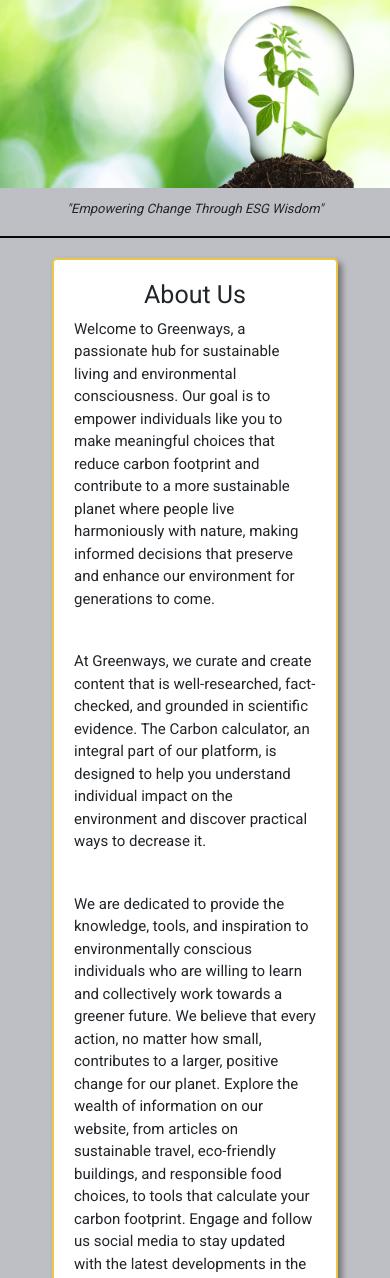
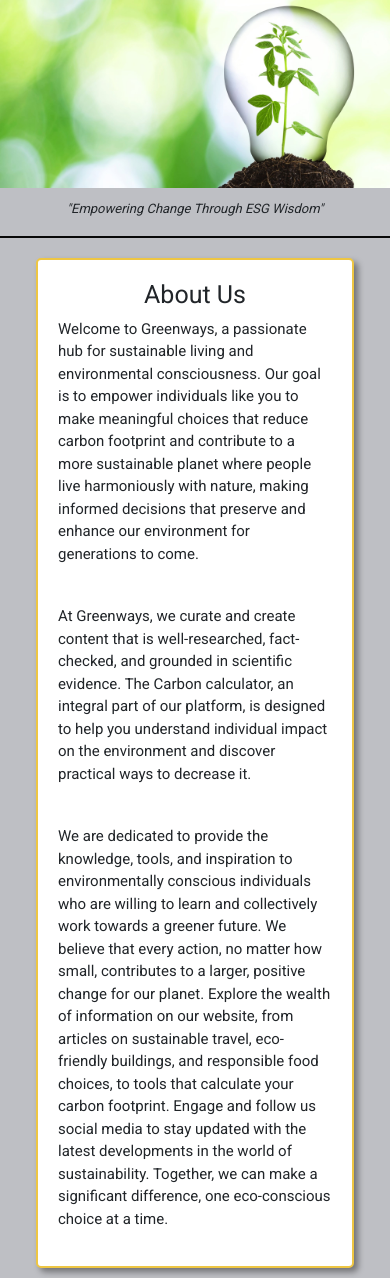
Before and after one commit to The-Carbon-Crushers/greenways, a Django app: page / in a window 390 px wide. Shown: the part 152-1430 px from the top of the page. Run offline with Django 3.2, Linux system fonts and the light colour scheme; some libraries are stand-ins or nearby versions.

Commit message:
Fix home container margin

```diff
--- a/static/css/style.css
+++ b/static/css/style.css
@@ -112,6 +112,10 @@ footer i:hover {
         padding: 0.8rem;
     }
 
+    .home-container {
+        margin: 0 1rem;
+    }
+
     .text-container h1 {
         font-size: 25px;
     }
```
